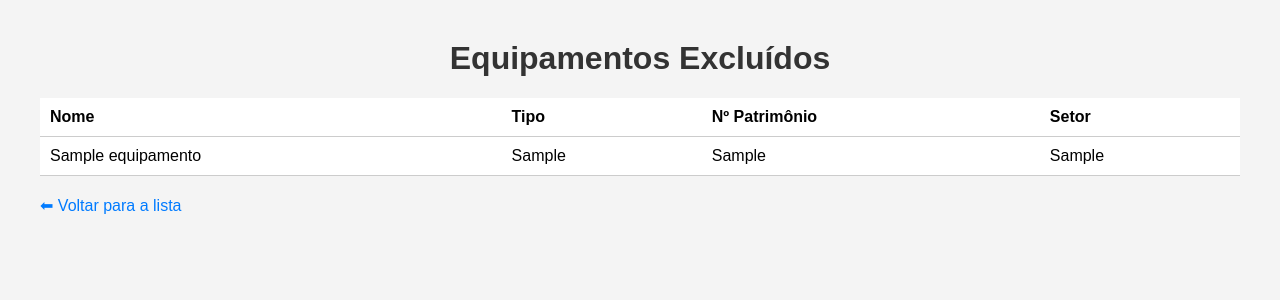
After one commit to BiaAlverne/TCEControleEquipamentos, a Django app: template equipamentos/templates/excluidos.html in a window 1280 px wide. The commit adds this page. Shown: the top 300 px of the page. Run offline with Django 5.2, Linux system fonts and the light colour scheme; the template is opened without the code that fills it: values that come from a table or form of the project are taken from there, others are empty; tables that the repository leaves empty hold one stand-in row (values such as "Sample post").

```diff
--- /dev/null
+++ b/equipamentos/templates/excluidos.html
@@ -0,0 +1,66 @@
+<!DOCTYPE html>
+<html lang="pt-br">
+<head>
+    <meta charset="UTF-8">
+    <title>Equipamentos Excluídos</title>
+    <style>
+        body {
+            font-family: Arial, sans-serif;
+            background: #f4f4f4;
+            margin: 40px;
+        }
+        h1 {
+            text-align: center;
+            color: #333;
+        }
+        table {
+            width: 100%;
+            background: white;
+            border-collapse: collapse;
+            margin-top: 20px;
+        }
+        th, td {
+            padding: 10px;
+            border-bottom: 1px solid #ccc;
+            text-align: left;
+        }
+        a {
+            text-decoration: none;
+            color: #007bff;
+        }
+        a:hover {
+            text-decoration: underline;
+        }
+        .voltar {
+            display: inline-block;
+            margin-top: 20px;
+        }
+    </style>
+</head>
+<body>
+    <h1>Equipamentos Excluídos</h1>
+
+    {% if equipamentos %}
+        <table>
+            <tr>
+                <th>Nome</th>
+                <th>Tipo</th>
+                <th>Nº Patrimônio</th>
+                <th>Setor</th>
+            </tr>
+            {% for equipamento in equipamentos %}
+            <tr>
+                <td>{{ equipamento.nome }}</td>
+                <td>{{ equipamento.tipo }}</td>
+                <td>{{ equipamento.numero_patrimonio }}</td>
+                <td>{{ equipamento.setor }}</td>
+            </tr>
+            {% endfor %}
+        </table>
+    {% else %}
+        <p>Nenhum equipamento excluído encontrado.</p>
+    {% endif %}
+
+    <a href="{% url 'listar_equipamentos' %}" class="voltar">⬅ Voltar para a lista</a>
+</body>
+</html>
```
Also changed, not shown: equipamentos/templates/base.html (added, +34 -0 lines), equipamentos/templates/equipamentos/form.html (+10 -9 lines).
